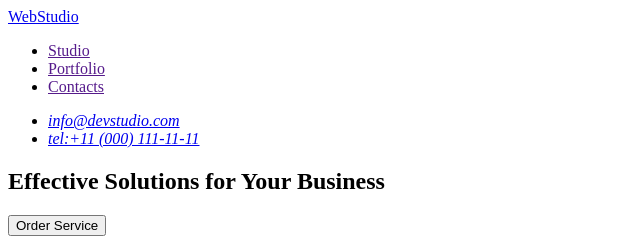
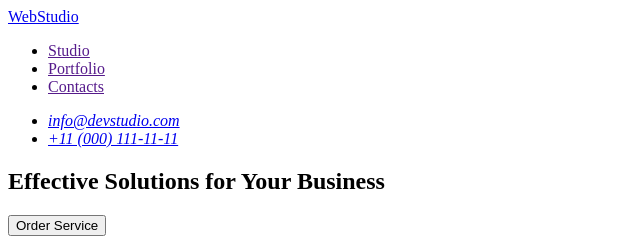
Before and after one commit to Yakiv87/goit-markup-hw-01, a plain HTML site: page index.html in a window 1280 px wide. Shown: the top 240 px of the page, 0-640 px from the left. Drawn offline with Linux system fonts and the light colour scheme.

Commit message:
Update index.html

```diff
--- a/index.html
+++ b/index.html
@@ -22,7 +22,7 @@
             <a href="mailto:info@devstudio.com">info@devstudio.com</a>
           </li>
           <li>
-            <a href="tel:+110001111111">tel:+11 (000) 111-11-11</a>
+            <a href="tel:+110001111111">+11 (000) 111-11-11</a>
           </li>
         </ul>
       </address>
```
